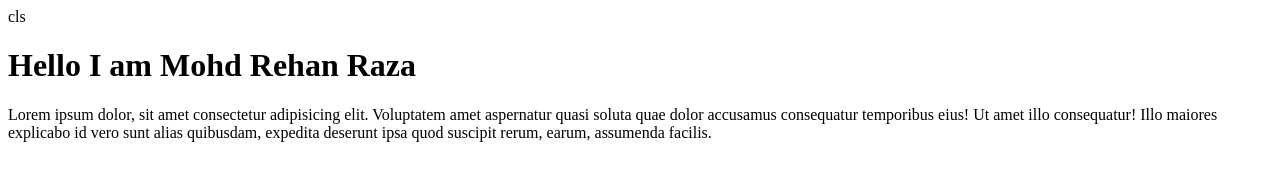
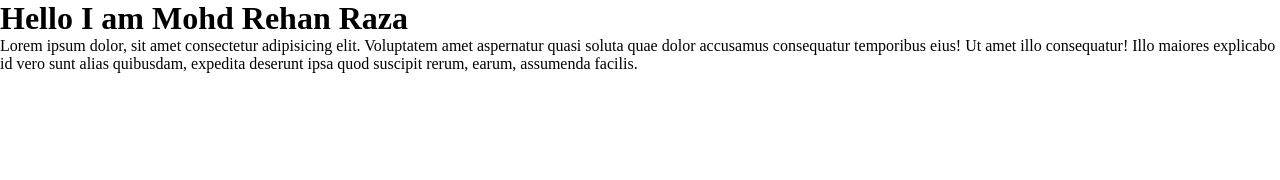
Before and after one commit to rehanraza788/Demo, a plain HTML site: page index.html in a window 1280 px wide. Drawn offline with Linux system fonts and the light colour scheme.

Commit message:
add Css File

```diff
--- a/index.html
+++ b/index.html
@@ -4,15 +4,15 @@
 <head>
     <meta charset="UTF-8">
     <meta name="viewport" content="width=device-width, initial-scale=1.0">
+    <link rel="stylesheet" href="style.css">
     <title>Document</title>
-</head>cls
+</head>
 
 <body>
     <h1>Hello I am Mohd Rehan Raza </h1>
     <p>Lorem ipsum dolor, sit amet consectetur adipisicing elit. Voluptatem amet aspernatur quasi soluta quae dolor
         accusamus consequatur temporibus eius! Ut amet illo consequatur! Illo maiores explicabo id vero sunt alias
-        quibusdam, expedita deserunt ipsa quod suscipit rerum, earum, assumenda facilis.
-    </p>
+        quibusdam, expedita deserunt ipsa quod suscipit rerum, earum, assumenda facilis.</p>
 </body>
 
 </html>
--- /dev/null
+++ b/style.css
@@ -0,0 +1,5 @@
+* {
+  margin: 0;
+  padding: 0;
+  box-sizing: border-box;
+}
```
